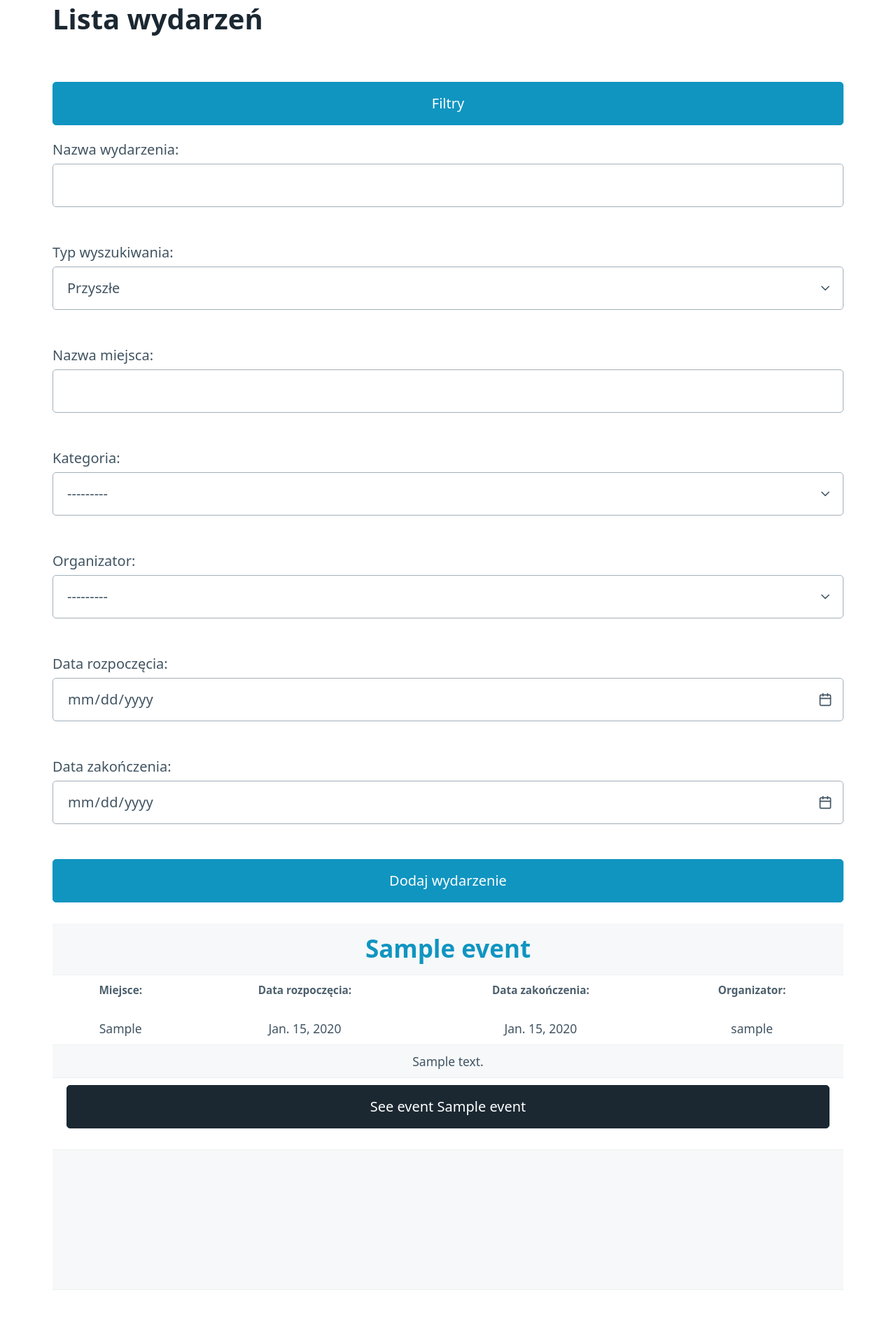
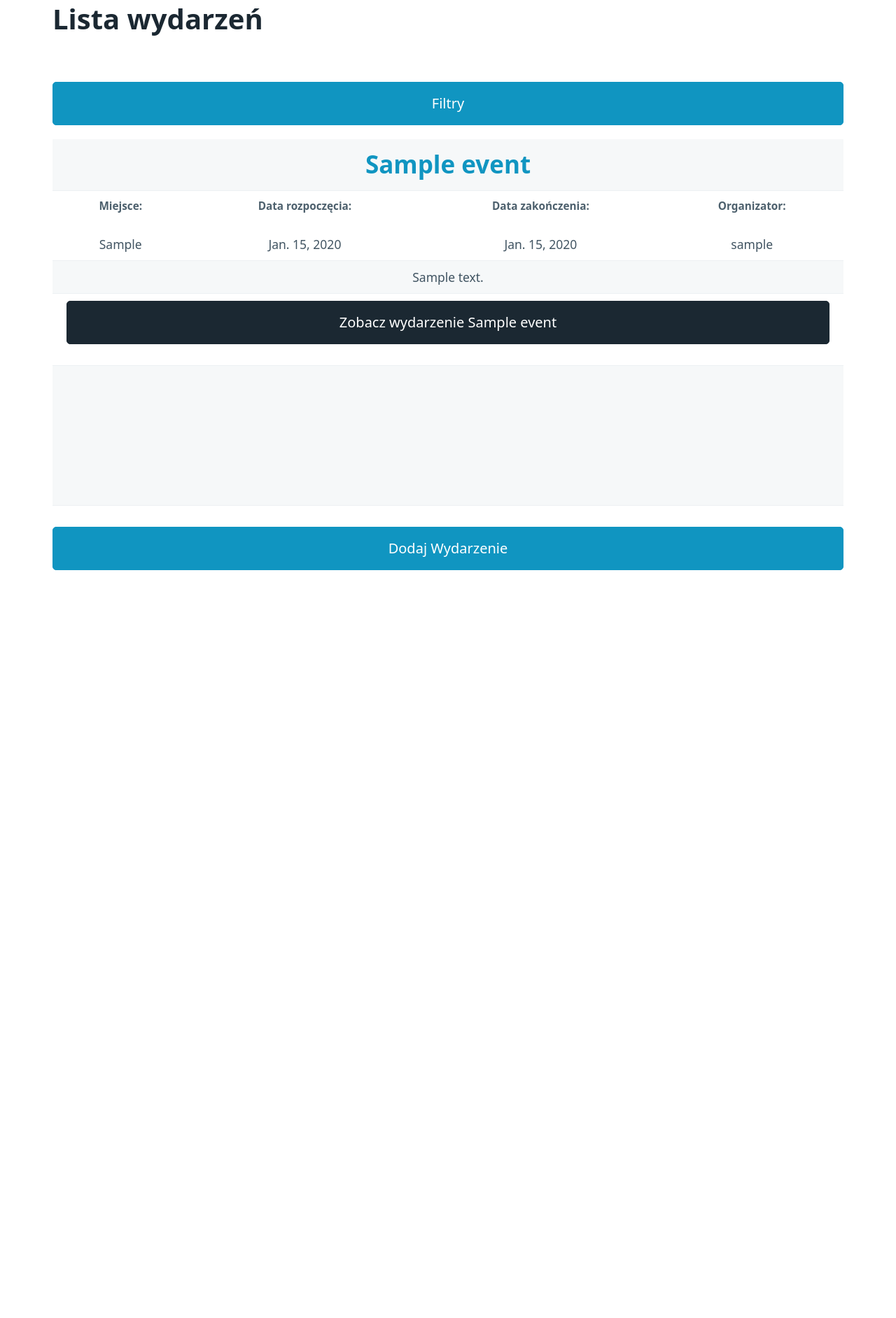
Before and after one commit to Roger2332/Projekt_Koncowy_SDA, a Django app: page /search/ in a window 1280 px wide. Shown: the part 263-2147 px from the top of the page at 70% size. After the commit the page ends 1078 px from the top, so only its background shows below. Run offline with Django 5.2, Linux system fonts and the light colour scheme; tables that the repository leaves empty hold one stand-in row (values such as "Sample post"); some libraries are stand-ins or nearby versions.

Commit message:
naprawa filtrow

```diff
--- a/evently/static/js/filter.js
+++ b/evently/static/js/filter.js
@@ -1,22 +1,8 @@
-// Toggle filters visibility and load them immediately
-const toggleFiltersButton = document.getElementById('toggleFilters');
-const filterSection = document.getElementById('filterSection');
-
-toggleFiltersButton.addEventListener('click', function () {
+document.getElementById('toggleFilters').addEventListener('click', function () {
+    var filterSection = document.getElementById('filterSection');
     if (filterSection.style.display === 'none') {
         filterSection.style.display = 'block';
     } else {
         filterSection.style.display = 'none';
     }
 });
-
-// Automatically load filters when toggle button is clicked
-toggleFiltersButton.addEventListener('click', function () {
-    if (filterSection.innerHTML.trim() === '') {
-        // Fetch filters content via AJAX or other method if necessary
-        // Example: Replace with actual AJAX call if data needs to be loaded dynamically
-        setTimeout(() => {
-            filterSection.innerHTML = `{% include 'search_form_list.html' %}`;
-        }, 500); // Adjust timeout as needed based on your application's loading time
-    }
-});
--- a/evently/views.py
+++ b/evently/views.py
@@ -45,8 +45,9 @@
 
 # Widok tworzacy liste eventów
 def list_events(request):
+    form = EventSearchForm(request.GET)
     events = Event.objects.all().order_by('start_at')
-    return render(request, 'event_list.html', {'events': events})
+    return render(request, 'event_list.html', {'events': events, 'form': form})
 
 
 def home_views(request):
@@ -94,6 +95,11 @@
 
         if organizer:
             events = events.filter(author=organizer)
+
+    # Dodanie debugowania
+    print(f"Filtered events: {events}")
+    for event in events:
+        print(f"Event: {event.name}, Start: {event.start_at}, End: {event.end_at}")
 
     return render(request, 'event_list.html', {'form': form, 'events': events})
 
@@ -181,8 +187,10 @@
 
 
 def Linkedlin_Roger(request):
-    response =redirect('https://www.linkedin.com/in/rogerszwaja')
+    response = redirect('https://www.linkedin.com/in/rogerszwaja')
     return response
+
+
 def Linkedlin_Artema(request):
-    response =redirect('https://www.linkedin.com/in/artem-monkiewicz')
+    response = redirect('https://www.linkedin.com/in/artem-monkiewicz')
     return response
--- a/templates/event_list.html
+++ b/templates/event_list.html
@@ -1,4 +1,3 @@
-
 {% extends "base.html" %}
 
 {% load static %}
@@ -7,21 +6,14 @@
     <div class="container mt-4">
         <h1 class="mb-4">Lista wydarzeń</h1>
 
-        <!-- Formularz wyszukiwania -->
-
-
+        <!-- Przycisk do przełączania sekcji filtrów -->
         <button type="button" class="btn btn-primary" id="toggleFilters">Filtry</button>
 
-        <!-- Filter form section (initially hidden) -->
+        <!-- Sekcja formularza filtrów (początkowo ukryta) -->
         <div id="filterSection" style="display: none;">
-            {% include 'search_form_list.html' %}
-        </div>
-
-        <div id="add_event_new" class="hidden">
-            <form method="post" action="{% url 'event' %}" id="event_form">
-                {% csrf_token %}
+            <form method="get" action="{% url 'search_event' %}" id="filter_form">
                 {{ form.as_p }}
-                <button type="submit" class="btn btn-success">Dodaj wydarzenie</button>
+                <button type="submit" class="btn btn-success">Szukaj</button>
             </form>
         </div>
 
@@ -29,11 +21,11 @@
         <!-- Tabela z wynikami wyszukiwania -->
         {% include 'search_results_list.html' %}
 
+        <button type="button" class="btn btn-primary" id="toggleAddEvent">Dodaj Wydarzenie</button>
 
-        <!--Przycisk subskrybuj-->
 
-        <script src="{% static 'js/filter.js' %}"></script> <!-- Przycisk_z_filtracja -->
-        <script src="{% static 'js/subscribe.js' %}"></script> <!--Przycisk zasubskrybuj-->
-
+        <!-- Skrypty JavaScript -->
+        <script src="{% static 'js/filter.js' %}"></script>
+        <script src="{% static 'js/subscribe.js' %}"></script>
     </div>
 {% endblock %}
--- a/templates/search_form_list.html
+++ /dev/null
@@ -1,42 +0,0 @@
-<form method="GET" action="{% url 'search_event' %}">
-    <input type="text" name="query" placeholder="Wpisz nazwę eventu" value="{{ form.query.value|default_if_none:'' }}">
-
-    <select name="search_type">
-        <option value="all" {% if form.search_type.value == "all" %}selected{% endif %}>Wszystkie</option>
-        <option value="future" {% if form.search_type.value == "future" %}selected{% endif %}>Przyszłe</option>
-        <option value="ongoing_future" {% if form.search_type.value == "ongoing_future" %}selected{% endif %}>Trwające i
-            przyszłe
-        </option>
-        <option value="past" {% if form.search_type.value == "past" %}selected{% endif %}>Przeszłe</option>
-    </select>
-
-    <select name="place">
-        <option value="" {% if not form.place.value %}selected{% endif %}>Wybierz miejsce</option>
-        {% for place in form.place.field.queryset %}
-            <option value="{{ place }}" {% if form.place.value == place %}selected{% endif %}>{{ place }}</option>
-        {% endfor %}
-    </select>
-
-    <select name="category">
-        <option value="" {% if not form.category.value %}selected{% endif %}>Wybierz kategorię</option>
-        {% for category in form.category.field.queryset %}
-            <option value="{{ category.id }}"
-                    {% if form.category.value == category.id %}selected{% endif %}>{{ category.name }}</option>
-        {% endfor %}
-    </select>
-
-    <select name="organizer">
-        <option value="" {% if not form.organizer.value %}selected{% endif %}>Wybierz organizatora</option>
-        {% for organizer in form.organizer.field.queryset %}
-            <option value="{{ organizer.id }}" {% if form.organizer.value == organizer.id %}selected{% endif %}>{{ organizer.username }}</option>
-        {% endfor %}
-    </select>
-
-    <label for="start_date">Data rozpoczęcia</label>
-    <input type="date" id="start_date" name="start_date" value="{{ form.start_date.value|default_if_none:'' }}">
-
-    <label for="end_date">Data zakończenia</label>
-    <input type="date" id="end_date" name="end_date" value="{{ form.end_date.value|default_if_none:'' }}">
-
-    <button type="submit">Szukaj</button>
-</form>
--- a/templates/search_results_list.html
+++ b/templates/search_results_list.html
@@ -10,9 +10,10 @@
         <tbody>
         {% for event in events %}
             <tr>
-            <td colspan="6" ><h2><a href="{% url 'event_detail' event.id %}"
-                                                       class="btn btn-secondary">{{ event.name }}</a></h2>
-
+                <td colspan="6">
+                    <h2><a href="{% url 'event_detail' event.id %}" class="btn btn-secondary">{{ event.name }}</a></h2>
+                </td>
+            </tr>
             <tr>
                 <td><h6>Miejsce:</h6> {{ event.place }}</td>
                 <td><h6>Data rozpoczęcia:</h6> {{ event.start_at }}</td>
@@ -20,20 +21,22 @@
                 <td><h6>Organizator:</h6> {{ event.author.username }}</td>
             </tr>
             <tr>
-            <td colspan="6"> {{ event.description|truncatewords:50 }}</td>
+                <td colspan="6">{{ event.description|truncatewords:50 }}</td>
             </tr>
+            <tr>
                 <td colspan="6">
-            <form id="subscribeForm{{ event.id }}" action="{% url 'event_detail' event.id %}" method="post"
-                  style="display: none;">
+                    <form id="subscribeForm{{ event.id }}" action="{% url 'event_detail' event.id %}" method="post" style="display: none;">
                         {% csrf_token %}
                     </form>
-            <button type="button" class="contrast subscribe-btn" data-event-id="{{ event.id }}">See
-                event {{ event.name }}</button>
+                    <button type="button" class="contrast subscribe-btn" data-event-id="{{ event.id }}">Zobacz wydarzenie {{ event.name }}</button>
                 </td>
+            </tr>
             <tr>
-
                 <td colspan="6" style="height: 200px;"></td> <!-- Pierwszy duży odstęp -->
-
+            </tr>
+        {% empty %}
+            <tr>
+                <td colspan="6">Brak wyników spełniających kryteria wyszukiwania.</td>
             </tr>
         {% endfor %}
         </tbody>
```
Lines whose indentation alone changed are shown as unchanged.
